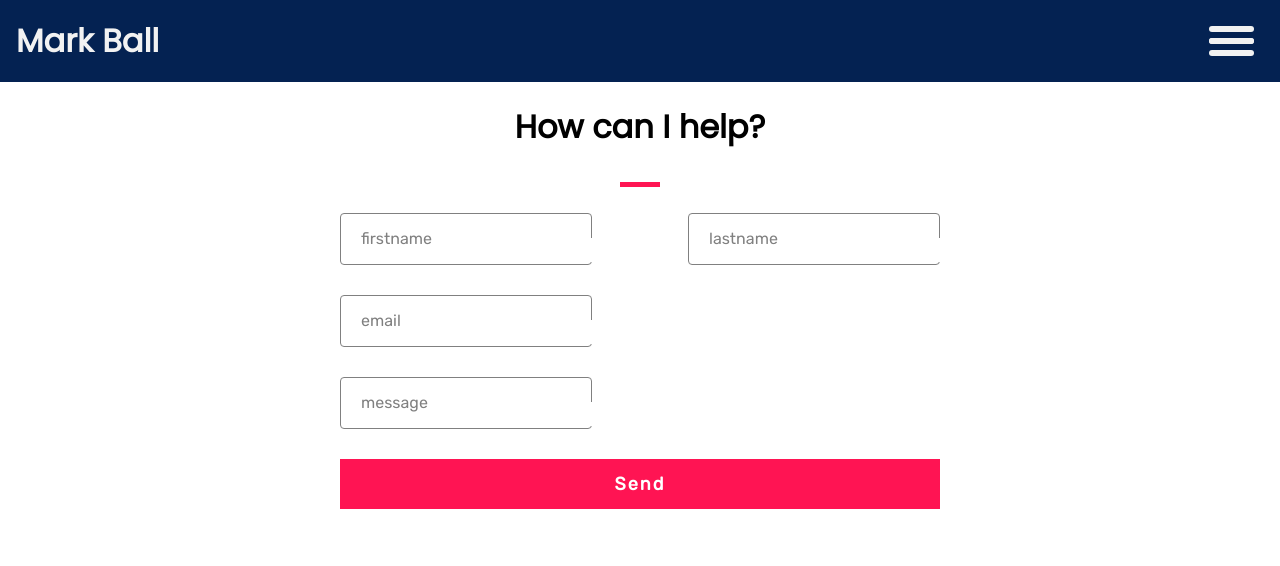
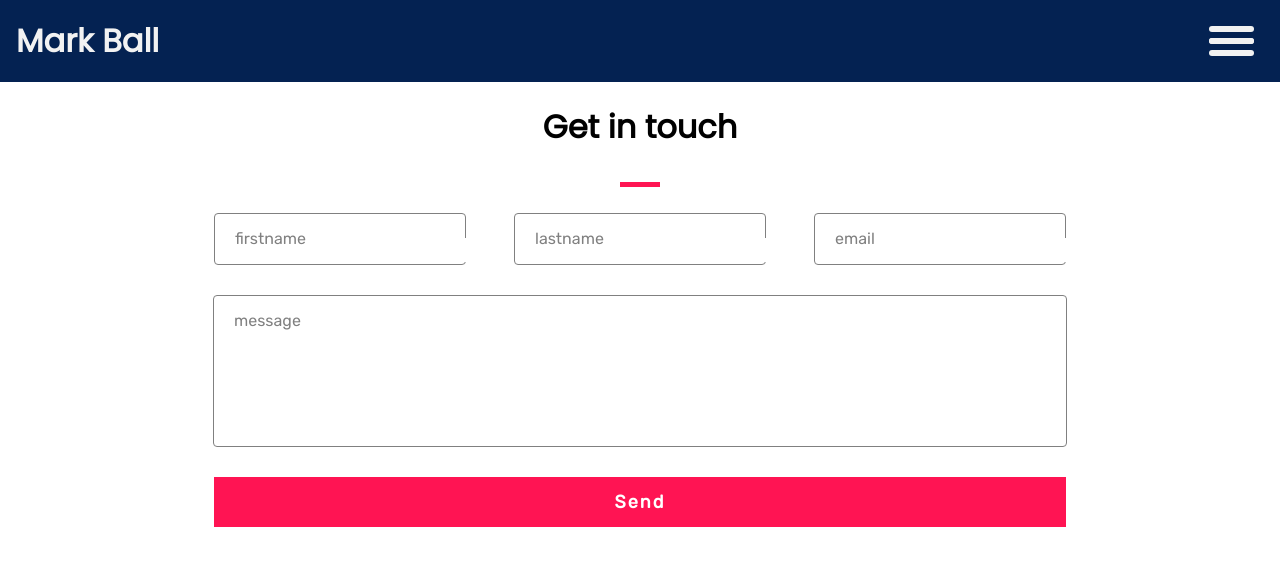
Before and after one commit to Mark-Ball/react-portfolio, a React (Create React App) app: page /contact in a window 1280 px wide. Shown: the top 566 px of the page. Built offline with nearby package versions, Linux system fonts and the light colour scheme.

Commit message:
positioned and sized all fields in contact form

```diff
--- a/src/components/App/App.css
+++ b/src/components/App/App.css
@@ -4,6 +4,6 @@ h1, h2 {
     font-family: Poppins, sans-serif;
 }
 
-label, li, p, a, th, td, input {
+label, li, p, a, th, td, input, textarea {
     font-family: Rubik, sans-serif;
 }
--- a/src/components/Divider/styles.js
+++ b/src/components/Divider/styles.js
@@ -11,5 +11,4 @@ export const Line = styled.div`
         height: 5px;
         width: 40px;
     }
-
 `;
--- /dev/null
+++ b/src/components/FormField/FormInput.js
@@ -0,0 +1,21 @@
+import React, { Component } from 'react';
+import { InputBox } from './styles';
+
+class FormInput extends Component {
+    render() {
+        const { name, handleInputChange } = this.props;
+
+        return (
+            <InputBox>
+                <input
+                    name={name[0]}
+                    onChange={handleInputChange}
+                    className={name[1] && 'focused'}
+                />
+                <span>{name[0]}</span>
+            </InputBox>
+        )
+    }
+}
+
+export default FormInput;
--- a/src/components/FormField/FormField.js
+++ b/src/components/FormField/FormTextArea.js
@@ -1,21 +1,21 @@
 import React, { Component } from 'react';
-import { InputBox } from './styles';
+import { InputTextArea } from './styles';
 
-class FormField extends Component {
+class FormTextArea extends Component {
     render() {
         const { name, handleInputChange } = this.props;
 
         return (
-            <InputBox>
-                <input
+            <InputTextArea>
+                <textarea
                     name={name[0]}
                     onChange={handleInputChange}
                     className={name[1] && 'focused'}
                 />
                 <span>{name[0]}</span>
-            </InputBox>
+            </InputTextArea>
         )
     }
 }
 
-export default FormField;
+export default FormTextArea;
--- a/src/components/FormField/styles.js
+++ b/src/components/FormField/styles.js
@@ -2,12 +2,19 @@ import styled from 'styled-components';
 
 const height = 50; // px
 const width = 250; // px
+
+// to calculate the length of the message textarea
+const getLength = width => {
+    const margin = (900 - 3 * (width + 2)) / 6;
+    return 900 - 2 * margin;
+};
 
 export const InputBox = styled.label`
     display: inline-block;
     position: relative;
     border: 1px solid grey;
     border-radius: 4px;
+    cursor: text;
     height: ${height}px;
     width: ${width}px;
     margin-bottom: 30px;
@@ -35,3 +42,42 @@ export const InputBox = styled.label`
         }
     }
 `;
+
+export const InputTextArea = styled.label`
+    display: block;
+    position: relative;
+    border: 1px solid grey;
+    border-radius: 4px;
+    cursor: text;
+    height: ${height * 3}px;
+    width: ${getLength(width)}px;
+    margin: auto;
+    margin-bottom: 30px;
+
+    span {
+        position: absolute;
+        top: 15px;
+        left: 20px;
+        color: grey;
+        transition: 0.2s;
+    }
+
+    textarea {
+        position: absolute;
+        top: 24px;
+        left: 10px;
+        height: 80%;
+        width: 98%;
+        margin: auto;
+        border: none;
+        outline: none;
+        font-size: large;
+        resize: none;
+
+        :focus + span, &.focused + span {
+            top: 5px;
+            left: 10px;
+            font-size: .75em;
+        }
+    }
+`;
--- a/src/components/Forms/ContactForm/ContactForm.js
+++ b/src/components/Forms/ContactForm/ContactForm.js
@@ -1,7 +1,8 @@
 import React, { Component } from 'react';
 import { CForm } from './styles';
-import FormField from '../../FormField/FormField';
 import Divider from '../../Divider/Divider';
+import FormInput from '../../FormField/FormInput';
+import FormTextArea from '../../FormField/FormTextArea';
 
 class ContactForm extends Component {
     state = {
@@ -20,23 +21,23 @@ class ContactForm extends Component {
 
         return (
             <CForm>
-                <h1>How can I help?</h1>
+                <h1>Get in touch</h1>
                 <Divider />
                 <div className='flex'>
-                    <FormField
+                    <FormInput
                         name={['firstname', firstname]}
                         handleInputChange={this.handleInputChange}
                     />
-                    <FormField
+                    <FormInput
                         name={['lastname', lastname]}
                         handleInputChange={this.handleInputChange}
                     />
+                    <FormInput
+                        name={['email', email]}
+                        handleInputChange={this.handleInputChange}
+                    />
                 </div>
-                <FormField
-                    name={['email', email]}
-                    handleInputChange={this.handleInputChange}
-                />
-                <FormField
+                <FormTextArea
                     name={['message', message]}
                     handleInputChange={this.handleInputChange}
                 />
--- a/src/components/Forms/ContactForm/styles.js
+++ b/src/components/Forms/ContactForm/styles.js
@@ -4,7 +4,7 @@ import { COLOURS } from '../../../constants';
 export const CForm = styled.form`
     display: flex;
     flex-direction: column;
-    max-width: 600px;
+    max-width: 900px;
     margin: 0 auto;
 
     h1 {
@@ -13,7 +13,7 @@ export const CForm = styled.form`
 
     .flex {
         display: flex;
-        justify-content: space-between;
+        justify-content: space-around;
         flex-wrap: wrap;
     }
 
@@ -21,9 +21,13 @@ export const CForm = styled.form`
         background: ${COLOURS.HIGHLIGHT};
         border: none;
         color: white;
+        cursor: pointer;
         font-size: large;
         font-weight: bold;
         height: 50px;
+        width: 852px;
+        margin: auto;
+        text-align: center;
         letter-spacing: 2px;
         transition: all .5s;
 
```
